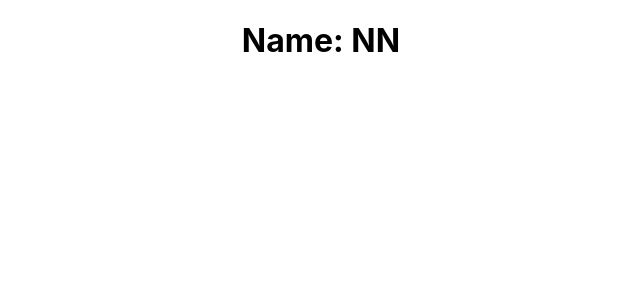
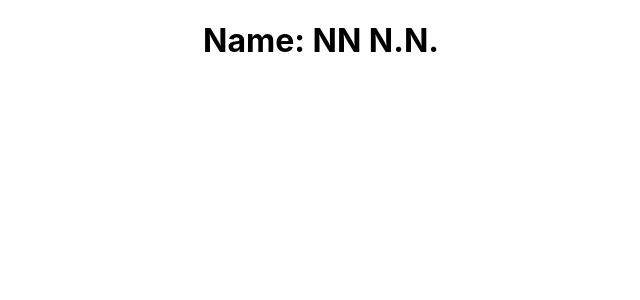
Before and after one commit to NinjaTeknik/First-React-App, a React (Create React App) app: page / in a window 1280 px wide. Shown: the top 300 px of the page, without its empty margins (319-959 px from the left). Built offline with nearby package versions, Linux system fonts and the light colour scheme.

Commit message:
Fixed a typing error

```diff
--- a/src/App.js
+++ b/src/App.js
@@ -7,7 +7,7 @@ import Profile from './components/Profile';
 function App() {
   return (
   <div className="App">
-    <Profile name="NN" lastnaame="N.N."/>
+    <Profile name="NN" lastname="N.N."/>
   </div>
   );
 }
```
